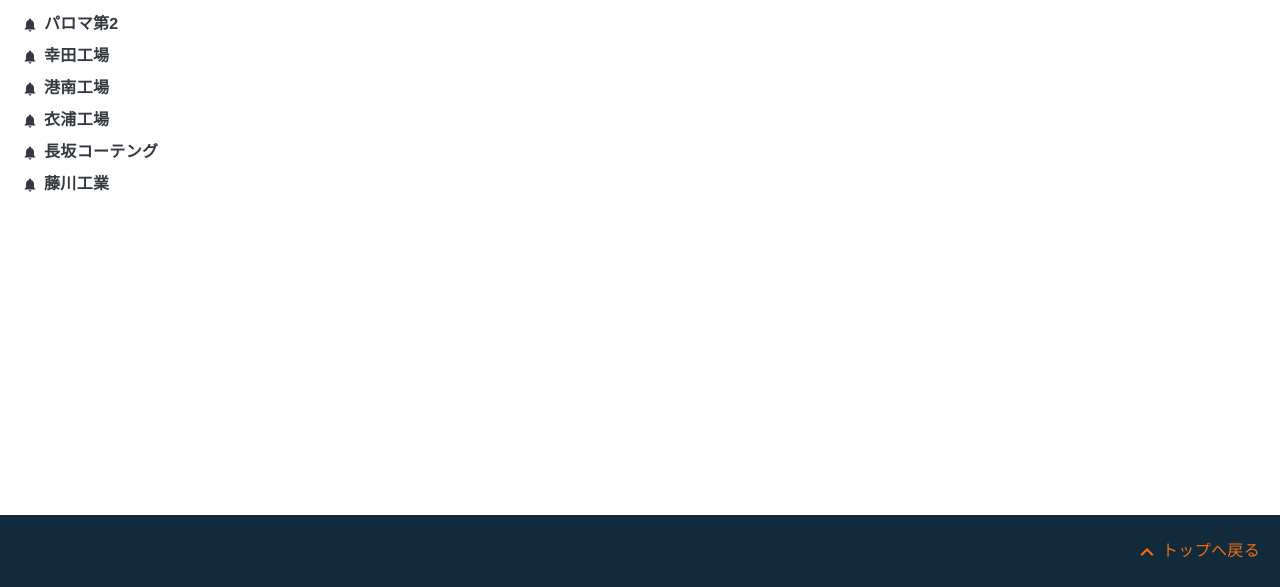
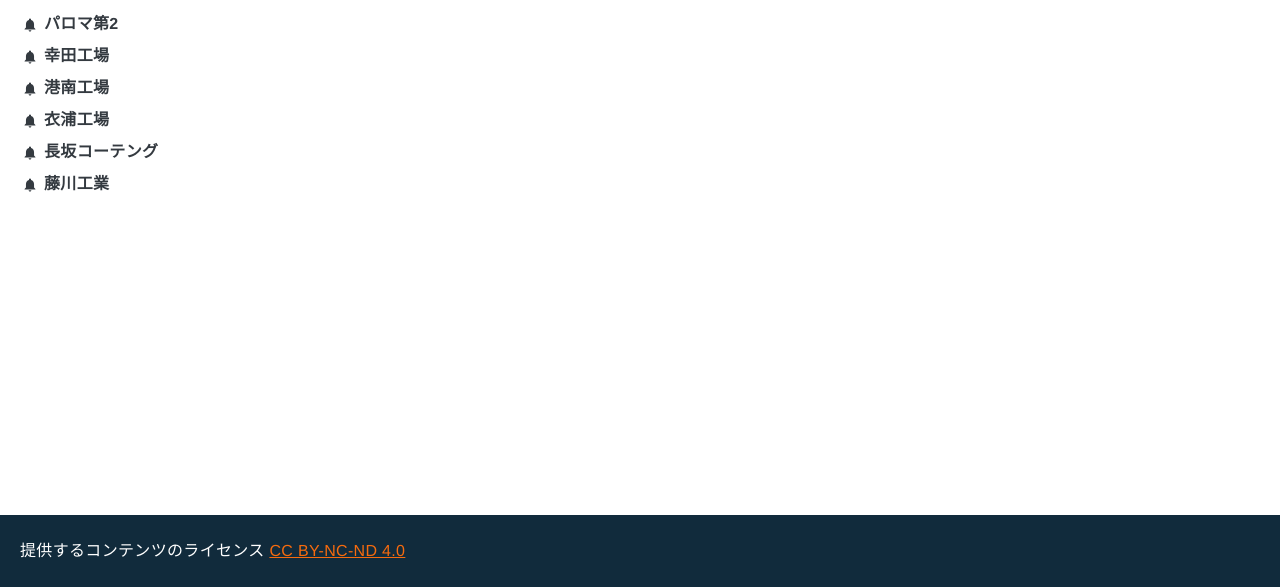
Before and after one commit to orionshoko/orionshoko.github.io, a plain HTML site: page d280c3b83cfde5bc9e4ab5b2238e904d89f7dd57a8aac008ee255f67ac7ff357/index.html in a window 1280 px wide. Shown: the part 213-800 px from the top of the page. Drawn offline with Linux system fonts and the light colour scheme; files that its build step writes are made by us from their sources; files whose address does not match are found by name.

Commit message:
2024/03/07

```diff
--- a/d280c3b83cfde5bc9e4ab5b2238e904d89f7dd57a8aac008ee255f67ac7ff357/index.html
+++ b/d280c3b83cfde5bc9e4ab5b2238e904d89f7dd57a8aac008ee255f67ac7ff357/index.html
@@ -47,6 +47,7 @@
       "@type": "WebSite",
       "name": "オリオン商工",
       "url": "https://orionshoko.github.io/d280c3b83cfde5bc9e4ab5b2238e904d89f7dd57a8aac008ee255f67ac7ff357/",
+      "license": "CC BY-NC-ND 4.0",
       "inLanguage": "ja"
   }
   </script>
@@ -788,18 +789,15 @@
 
       </section>
 
+        <section class="flex flex-wrap align-center">
+          <span class="gdoc-footer__item">
+            提供するコンテンツのライセンス
+
+            <a href="https://creativecommons.org/licenses/by-nc-nd/4.0/" class="gdoc-footer__link no-wrap">CC BY-NC-ND 4.0</a>
+          </span>
+        </section>
+
     </div>
-
-      <div class="flex flex-25 justify-end">
-        <span class="gdoc-footer__item text-right">
-          <a class="gdoc-footer__link fake-link" href="#" aria-label="トップへ戻る">
-            <svg class="gdoc-icon gdoc_keyboard_arrow_up">
-              <use xlink:href="#gdoc_keyboard_arrow_up"></use>
-            </svg>
-            <span class="hidden-mobile">トップへ戻る</span>
-          </a>
-        </span>
-      </div>
 
   </nav>
 </footer>
```
Also changed, not shown: d280c3b83cfde5bc9e4ab5b2238e904d89f7dd57a8aac008ee255f67ac7ff357/404.html (+8 -11 lines), d280c3b83cfde5bc9e4ab5b2238e904d89f7dd57a8aac008ee255f67ac7ff357/fujikawa/index.html (+9 -11 lines), d280c3b83cfde5bc9e4ab5b2238e904d89f7dd57a8aac008ee255f67ac7ff357/kinuura/index.html (+9 -11 lines), d280c3b83cfde5bc9e4ab5b2238e904d89f7dd57a8aac008ee255f67ac7ff357/kouda/index.html (+9 -11 lines), d280c3b83cfde5bc9e4ab5b2238e904d89f7dd57a8aac008ee255f67ac7ff357/kounan/index.html (+9 -11 lines), d280c3b83cfde5bc9e4ab5b2238e904d89f7dd57a8aac008ee255f67ac7ff357/nagasaka/index.html (+9 -11 lines), d280c3b83cfde5bc9e4ab5b2238e904d89f7dd57a8aac008ee255f67ac7ff357/paloma-v2/index.html (+9 -11 lines).
